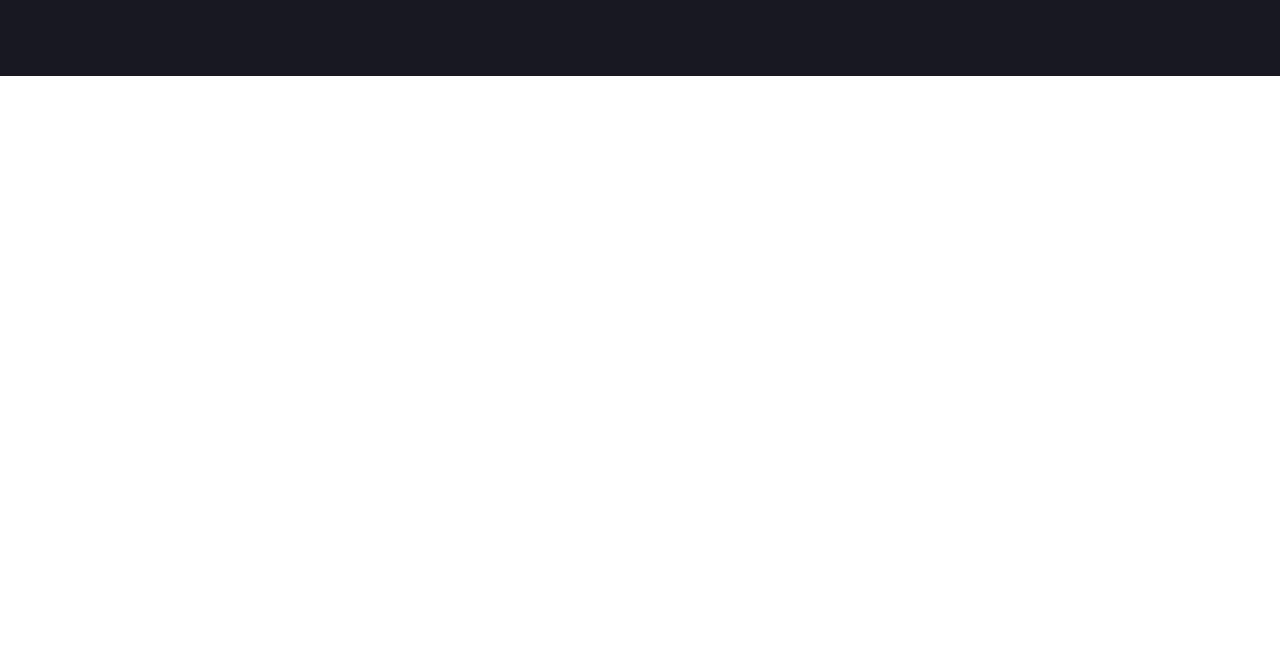
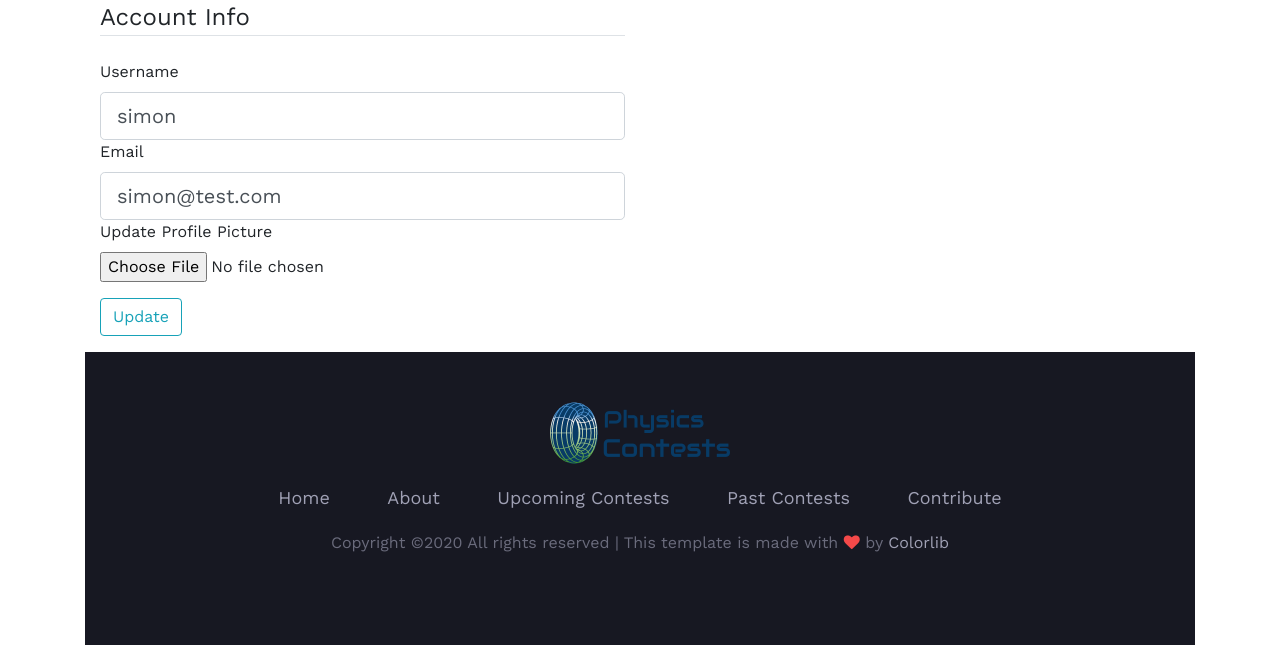
Before and after one commit to SimonSkade/phisicscontests, a Flask app: page /account in a window 1280 px wide. Shown: the part 409-1054 px from the top of the page. Before the commit the page ends 485 px from the top, so only its background shows below. Run offline with Flask 2, Linux system fonts and the light colour scheme; a user stored in the database is signed in; some libraries are stand-ins or nearby versions.

Commit message:
setup account page - with many style issues that are yet to fix

```diff
--- a/physicscontests/forms.py
+++ b/physicscontests/forms.py
@@ -1,4 +1,6 @@
 from flask_wtf import FlaskForm
+from flask_wtf.file import FileField, FileAllowed
+from flask_login import current_user
 from wtforms import StringField, PasswordField, SubmitField, BooleanField
 from wtforms.validators import DataRequired, Length, Email, EqualTo, ValidationError
 from physicscontests.models import User
@@ -9,7 +11,6 @@ class RegistrationForm(FlaskForm):
 	password = PasswordField("Password", validators=[DataRequired()])
 	confirm_password = PasswordField("Confirm Password", validators=[DataRequired(), EqualTo("password")])
 	submit = SubmitField("Sign Up")
-"""
 	def validate_username(self,username):
 		user = User.query.filter_by(username=username.data).first()
 		if user:
@@ -19,9 +20,28 @@ class RegistrationForm(FlaskForm):
 		user = User.query.filter_by(email=email.data).first()
 		if user:
 			raise ValidationError("email already registered")
-"""
+
+
 class LoginForm(FlaskForm):
 	email = StringField("Email", validators=[DataRequired(),Email()])
 	password = PasswordField("Password", validators=[DataRequired()])
 	remember = BooleanField("Remember Me")
 	submit = SubmitField("Log In")
+
+
+class UpdateAccountForm(FlaskForm):
+	username = StringField("Username", validators=[DataRequired(), Length(min=2,max=20)])
+	email = StringField("Email", validators=[DataRequired(),Email()])
+	picture = FileField("Update Profile Picture", validators=[FileAllowed(["jpg","png"])])
+	submit = SubmitField("Update")
+	def validate_username(self,username):
+		if username.data != current_user.username:
+			user = User.query.filter_by(username=username.data).first()
+			if user:
+				raise ValidationError("username already exists")
+
+	def validate_email(self,email):
+		if email.data != current_user.email:
+			user = User.query.filter_by(email=email.data).first()
+			if user:
+				raise ValidationError("email already registered")
--- a/physicscontests/routes.py
+++ b/physicscontests/routes.py
@@ -1,6 +1,9 @@
+import secrets
+import os
+from PIL import Image
 from flask import render_template, url_for, flash, redirect, request
 from physicscontests import app, db, bcrypt
-from physicscontests.forms import RegistrationForm, LoginForm
+from physicscontests.forms import RegistrationForm, LoginForm, UpdateAccountForm
 from physicscontests.models import User
 from flask_login import login_user, current_user, logout_user, login_required
 
@@ -48,7 +51,34 @@ def logout():
 	logout_user()
 	return redirect(url_for("home"))
 
-@app.route("/account")
+def save_picture(form_picture):
+	random_hex = secrets.token_hex(8)
+	_, f_ext = os.path.splitext(form_picture.filename)
+	picture_fn = random_hex + f_ext
+	picture_path = os.path.join(app.root_path, "static/profile_pics", picture_fn)
+
+	output_size = (150,150)
+	i = Image.open(form_picture)
+	i.thumbnail(output_size)
+	i.save(picture_path)
+	return picture_fn
+
+
+@app.route("/account", methods=["GET","POST"])
 @login_required
 def account():
-	return render_template("account.html")
+	form = UpdateAccountForm()
+	if form.validate_on_submit():
+		if form.picture.data:
+			picture_file = save_picture(form.picture.data)
+			current_user.image_file = picture_file
+		current_user.username = form.username.data
+		current_user.email = form.email.data
+		db.session.commit()
+		flash("Your account has been updated!", "success")
+		return redirect(url_for("account"))
+	elif request.method == "GET":
+		form.username.data = current_user.username
+		form.email.data = current_user.email
+	image_file = url_for("static",filename="profile_pics/" + current_user.image_file)
+	return render_template("account.html", image_file=image_file, form=form)
--- a/physicscontests/templates/account.html
+++ b/physicscontests/templates/account.html
@@ -1,4 +1,59 @@
 {% extends "base.html" %}
 {% block body %}
-	<h1>{{ current_user.username }}</h1>
+	<div class="content-section">
+      <div class="media">
+        <img class="rounded-circle account-img" src="{{ image_file }}">
+        <div class="media-body">
+          <h2 class="account-heading">{{ current_user.username }}</h2>
+          <p class="text-secondary">{{ current_user.email }}</p>
+        </div>
+      </div>
+        <div class="container">
+	<div class="col-lg-6">
+		<form method="POST" action="" enctype="multipart/form-data">
+			{{ form.hidden_tag() }}
+			<fieldset class="form-group">
+				<legend class="border-bottom mb-4">Account Info</legend>
+				<div>
+					{{ form.username.label(class="form-control-label") }}
+
+					{% if form.username.errors %}
+						{{ form.username(class="form-control form-control-lg is-invalid") }}
+						<div class="invalid-feedback">
+							{% for error in form.username.errors %}
+								<span>{{ error }}</span>
+							{% endfor %}
+						</div>
+					{% else %}
+						{{ form.username(class="form-control form-control-lg") }}
+					{% endif %}
+				</div>
+				<div>
+					{{ form.email.label(class="form-control-label") }}
+					{% if form.email.errors %}
+						{{ form.email(class="form-control form-control-lg is-invalid") }}
+						<div class="emailinvalid-feedback">
+							{% for error in form.email.errors %}
+								<span>{{ error }}</span>
+							{% endfor %}
+						</div>
+					{% else %}
+						{{ form.email(class="form-control form-control-lg") }}
+					{% endif %}
+				</div>
+				<div>
+					{{ form.picture.label() }}
+					{{ form.picture(class="form-control-file") }}
+					{% if form.picture.errors %}
+						{% for error in form.picture.errors %}
+							<span class="text-danger">{{ error }}</span>
+						{% endfor %}
+					{% endif %}
+				</div>
+			</fieldset>
+			<div class="form-group">
+				{{ form.submit(class="btn btn-outline-info") }}
+			</div>
+		</form>
+    </div>
 {% endblock body %}
```
Also changed, not shown: physicscontests/site.db.
